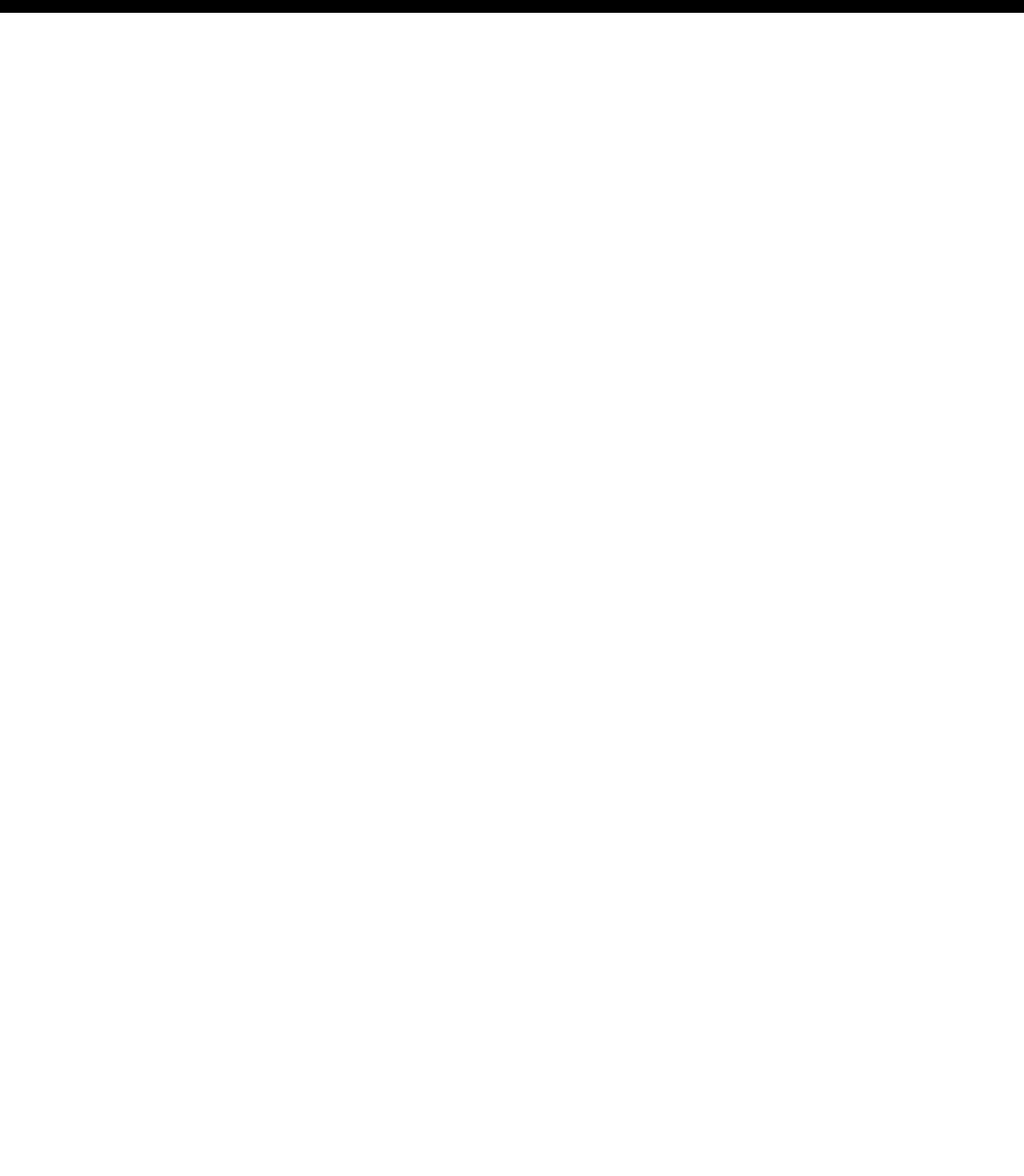
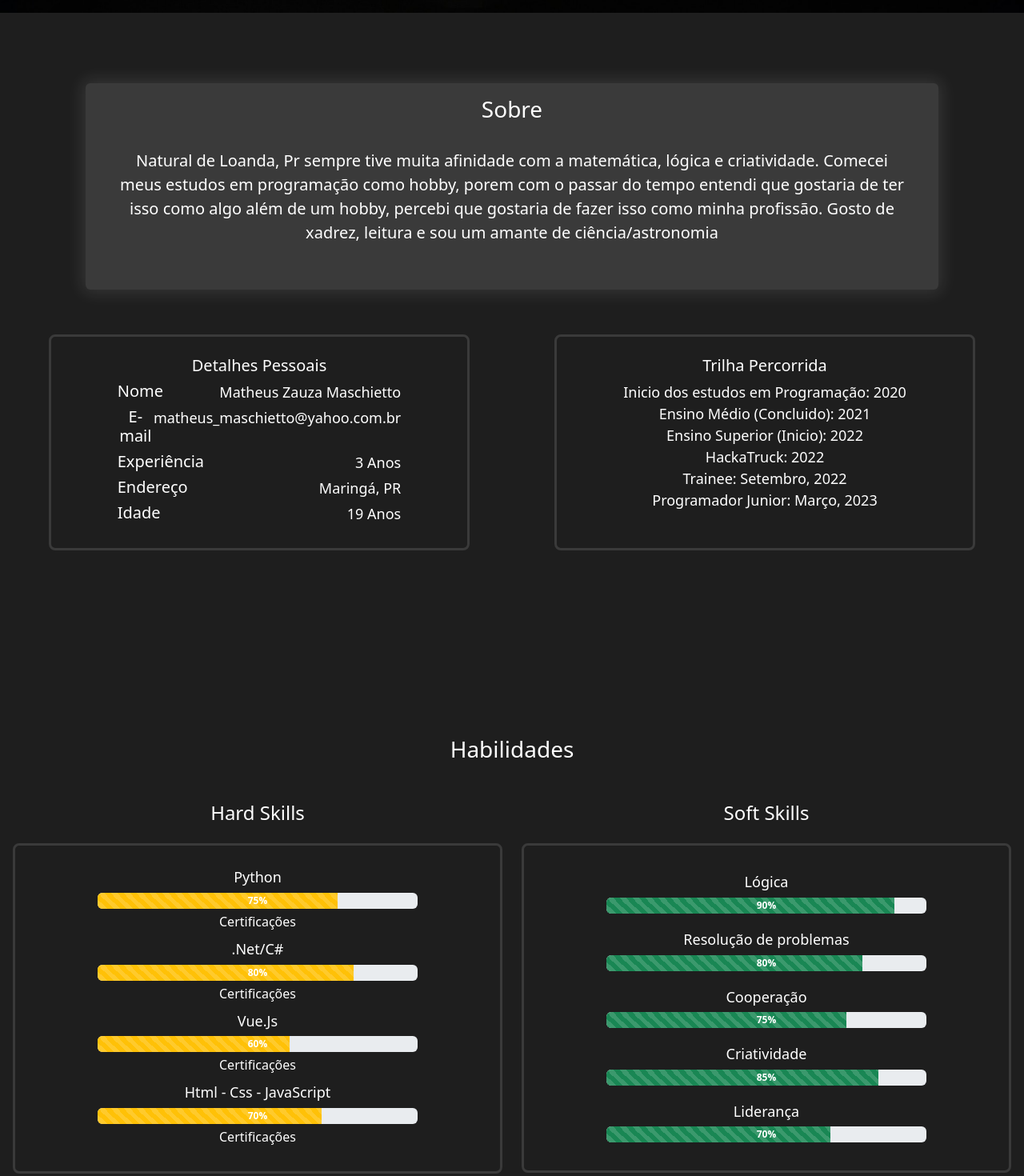
Before and after one commit to Matheus-Zauza-Maschietto/LandingPagePortifolio, a Vue app in the folder landingpage/: page / in a window 1280 px wide. Shown: the part 840-2310 px from the top of the page at 80% size. Before the commit the page ends 856 px from the top, so only its background shows below. Built offline with nearby package versions, Linux system fonts and the light colour scheme.

Commit message:
new sessions: Sobre and Habilidades

```diff
--- a/landingpage/src/App.vue
+++ b/landingpage/src/App.vue
@@ -1,23 +1,44 @@
 <template>
-  <div>
+  <div id="root">
     <HeaderC/>
     <HomeC/>
+    <SobreC/>
+    <HabilidadesC/>
   </div>
 </template>
 
 <script>
 import HeaderC from "./components/Header.vue"
 import HomeC from "./components/Home.vue"
+import SobreC from "./components/Sobre.vue";
+import HabilidadesC from "./components/Habilidades.vue"
 
 export default {
   name: 'App',
   components: {
     HeaderC,
-    HomeC
+    HomeC,
+    SobreC,
+    HabilidadesC
   }
 }
 </script>
 
 <style>
+#root{
+  background: #1E1E1E;
+}
 
+#home, #sobre, #habilidades{
+  min-height: 100vh;
+  padding-top: 80px;
+}
+
+.brightness{
+  box-shadow: 0px 0px 30px 10px rgba(255, 255, 255, 0.3);
+}
+
+ul{
+  list-style: none;
+}
 </style>
--- a/landingpage/src/components/CardPerfil.vue
+++ b/landingpage/src/components/CardPerfil.vue
@@ -1,5 +1,5 @@
 <template>
-    <div class="card p-2 container" style="width: 350px; color: #DFDFDF;">
+    <div class="card p-2 container brightness" style="width: 350px; color: #DFDFDF;">
         <div class="img-div rounded-circle d-flex justify-content-center align-items-start m-1">
             <img src="../assets/perfil.png" class="card-img-top " id="self-photo" alt="...">
         </div>
@@ -25,9 +25,6 @@
     h1, h2, h3, h4, h5, h6, p{
         color: black;
     }
-    .container{
-        box-shadow: 0px 0px 10px 10px rgba(255, 255, 255, 0.485);
-    }
     .icon{
         font-size: 50px;
         color: black;
--- /dev/null
+++ b/landingpage/src/components/Habilidades.vue
@@ -0,0 +1,105 @@
+<template>
+  <div id="habilidades" class="text-center">
+    <h2 class="m-4">Habilidades</h2>
+    <div class="row justify-content-around m-1">
+        <div class="col-lg-6">
+            <h3 class="m-4">Hard Skills</h3>
+            <ul class="p-4 rounded-3 hard-skills">
+                <li>
+                    <h4>Python</h4>
+                    <ProgressBar loading="75" type="bg-warning" height="20px" width="400px"/>
+                    <span>Certificações</span>
+                </li>
+                <li>
+                    <h4>.Net/C#</h4>
+                    <ProgressBar loading="80" type="bg-warning" height="20px" width="400px"/>
+                    <span>Certificações</span>
+                </li>
+                <li>
+                    <h4>Vue.Js</h4>
+                    <ProgressBar loading="60" type="bg-warning" height="20px" width="400px"/>
+                    <span>Certificações</span>
+                </li>
+                <li>
+                    <h4>Html - Css - JavaScript</h4>
+                    <ProgressBar loading="70" type="bg-warning" height="20px" width="400px"/>
+                    <span>Certificações</span>
+                </li>
+            </ul>
+        </div>
+        <div class="col-lg-6">
+            <h3 class="m-4">Soft Skills</h3>
+            <ul class="p-4 rounded-3 soft-skills">
+                <li>
+                    <h4>Lógica</h4>
+                    <ProgressBar loading="90" type="bg-success" height="20px" width="400px"/>
+                </li>
+                <li>
+                    <h4>Resolução de problemas</h4>
+                    <ProgressBar loading="80" type="bg-success" height="20px" width="400px"/>
+                </li>
+                <li>
+                    <h4>Cooperação</h4>
+                    <ProgressBar loading="75" type="bg-success" height="20px" width="400px"/>
+                </li>
+                <li>
+                    <h4>Criatividade</h4>
+                    <ProgressBar loading="85" type="bg-success" height="20px" width="400px"/>
+                </li>
+                <li>
+                    <h4>Liderança</h4>
+                    <ProgressBar loading="70" type="bg-success" height="20px" width="400px"/>
+                </li>
+            </ul>
+
+        </div>
+    </div>
+  </div>
+</template>
+
+<script>
+import ProgressBar from "./ProgressBar.vue"
+
+export default {
+    name: "HabilidadesC",
+    components: {
+        ProgressBar
+    }
+}
+</script>
+
+<style scoped>
+#habilidades{
+    color: white;
+    font-size: 20px;
+}
+
+.soft-skills > li{
+    padding: 11px;
+}
+
+.hard-skills > li{
+    padding: 5px;
+}
+
+ul{
+    border: 3px solid #3A3A3A;
+}
+
+h2{
+    font-size: 28px;
+}
+
+h3{
+    font-size: 24px;
+}
+
+h4{
+    font-size: 18px;
+    font-weight: 500;
+}
+
+span{
+    font-size: 16px;
+}
+</style>
--- a/landingpage/src/components/Header.vue
+++ b/landingpage/src/components/Header.vue
@@ -1,5 +1,5 @@
 <template>
-    <nav class="navbar navbar-expand-md bg-body-tertiary">
+    <nav class="navbar navbar-expand-md bg-body-tertiary sticky-top" id="navbar">
         <div class="container-fluid">
             <button class="navbar-toggler" type="button" data-bs-toggle="collapse" data-bs-target="#navbarText" aria-controls="navbarText" aria-expanded="false" aria-label="Toggle navigation">
                 <span class="navbar-toggler-icon"></span>
@@ -35,7 +35,7 @@
 
 <style>
 #navbar{
-    background: #D9D9D9;
+    background: white;
     box-shadow: 0px 2px 2px rgba(0, 0, 0, 0.18);
 }
 </style>
--- a/landingpage/src/components/Home.vue
+++ b/landingpage/src/components/Home.vue
@@ -16,6 +16,10 @@
 <style>
 #home{
     background: #000;
-    height: 100vh;
+    background-image: url(../assets/programming.jpg);
+    background-attachment: fixed;
+    background-position: center center;
+    background-repeat: no-repeat;
+    background-size: cover;
 }
 </style>
--- /dev/null
+++ b/landingpage/src/components/ProgressBar.vue
@@ -0,0 +1,17 @@
+<template>
+    <div class="progress m-auto position-relative" role="progressbar" aria-valuemin="0" aria-valuemax="100" :style="{height: height, maxWidth: width}">
+        <span class="position-absolute start-50 top-50 translate-middle" style="font-weight: bold;">{{loading}}%</span>
+        <div class="progress-bar progress-bar-striped progress-bar-animated" :class="[type]" :style="{width: loading+'%'}"></div>
+    </div>
+</template>
+
+<script>
+export default {
+    name: "ProgressBar",
+    props: ["width", "height", "type", "loading"]
+}
+</script>
+
+<style>
+
+</style>
--- /dev/null
+++ b/landingpage/src/components/Sobre.vue
@@ -0,0 +1,81 @@
+<template>
+  <div id="sobre">
+        <div class="col-md-10 text-center m-2 p-3 brightness rounded-2 mx-auto" id="meu-resumo">
+            <h2>Sobre</h2>
+            <p class="p-4">Natural de Loanda, Pr sempre tive muita afinidade com a matemática, lógica e criatividade. Comecei meus estudos em programação como hobby, porem com o passar do tempo entendi que gostaria de ter isso como algo além de um hobby, percebi que gostaria de fazer isso como minha profissão. Gosto de xadrez, leitura e sou um amante de ciência/astronomia</p>
+        </div>
+        <div class="row justify-content-around m-2 info-cards">
+            <div class="col-lg-5 text-center m-5 p-4 rounded-3">
+                <h3>Detalhes Pessoais</h3>
+                <div class="col-9 m-auto">
+                    <div class="d-flex justify-content-between ">
+                        <h3>Nome</h3>
+                        <span>Matheus Zauza Maschietto</span>
+                    </div>
+                    <div class="d-flex justify-content-between ">
+                        <h3>E-mail</h3>
+                        <span>matheus_maschietto@yahoo.com.br</span>
+                    </div>
+                    <div class="d-flex justify-content-between ">
+                        <h3>Experiência</h3>
+                        <span>3 Anos</span>
+                    </div>
+                    <div class="d-flex justify-content-between ">
+                        <h3>Endereço</h3>
+                        <span>Maringá, PR</span>
+                    </div>
+                    <div class="d-flex justify-content-between ">
+                        <h3>Idade</h3>
+                        <span>19 Anos</span>
+                    </div>
+                </div>
+            </div>
+            <div class="col-lg-5 d-flex flex-column text-center m-5 p-4 rounded-3">
+                <h3>Trilha Percorrida</h3>
+                <span>Inicio dos estudos em Programação: 2020</span>
+                <span>Ensino Médio (Concluido): 2021</span>
+                <span>Ensino Superior (Inicio): 2022</span>
+                <span>HackaTruck: 2022</span>
+                <span>Trainee: Setembro, 2022</span>
+                <span>Programador Junior: Março, 2023</span>
+            </div>
+        </div>
+  </div>
+</template>
+
+<script>
+export default {
+    name: "SobreC"
+}
+</script>
+
+<style scoped>
+.brightness{
+    box-shadow: 0px 0px 20px 5px rgba(255, 255, 255, 0.1);
+}
+
+#sobre{
+    color: white;
+    font-size: 20px;
+}
+
+#meu-resumo{
+    background: #3A3A3A;
+}
+
+h2{
+    font-size: 28px;
+}
+
+h3{
+    font-size: 24px;
+}
+
+.info-cards>div{
+    border: 3px solid #3A3A3A;
+    font-size: 18px;
+}
+.info-cards>div h3{
+    font-size: 20px;
+}
+</style>
--- a/landingpage/src/main.js
+++ b/landingpage/src/main.js
@@ -4,11 +4,14 @@
 import 'bootstrap/dist/css/bootstrap.min.css'
 import { library } from '@fortawesome/fontawesome-svg-core'
 import { FontAwesomeIcon } from '@fortawesome/vue-fontawesome'
-import { faUserSecret} from '@fortawesome/free-solid-svg-icons'
-import { faGithub, faLinkedin } from '@fortawesome/free-brands-svg-icons'
-library.add(faUserSecret)
-library.add(faLinkedin)
-library.add(faGithub)
+import { faUserSecret, faAddressCard, faPlay, faKeyboard, faComment} from '@fortawesome/free-solid-svg-icons'
+import { faGithub, faLinkedin, faPython} from '@fortawesome/free-brands-svg-icons'
+
+let icons = [faUserSecret, faLinkedin, faGithub, faPython, faPython, faAddressCard, faPlay, faKeyboard,
+             faComment, ]
+
+icons.forEach((icon) => {library.add(icon)})
+
 
 createApp(App)
 .component('font-awesome-icon', FontAwesomeIcon)
```
Also changed, not shown: landingpage/src/assets/programming.jpg (added).
